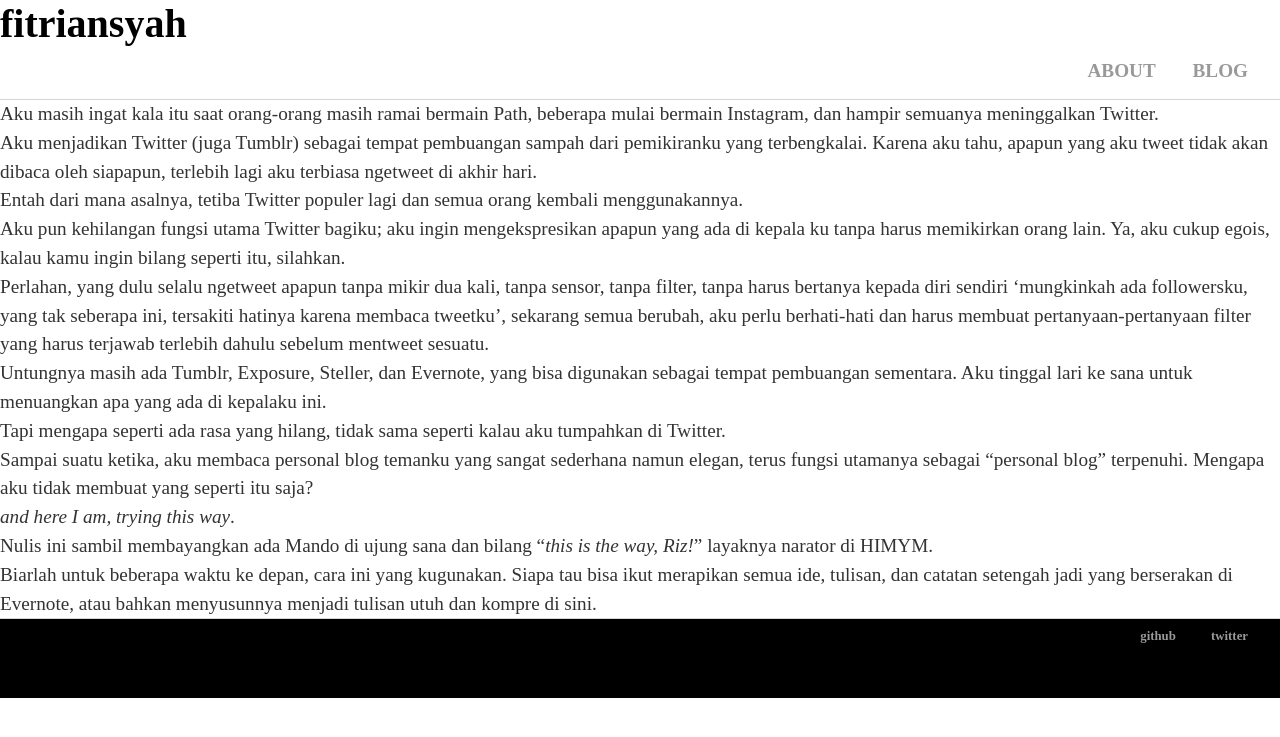
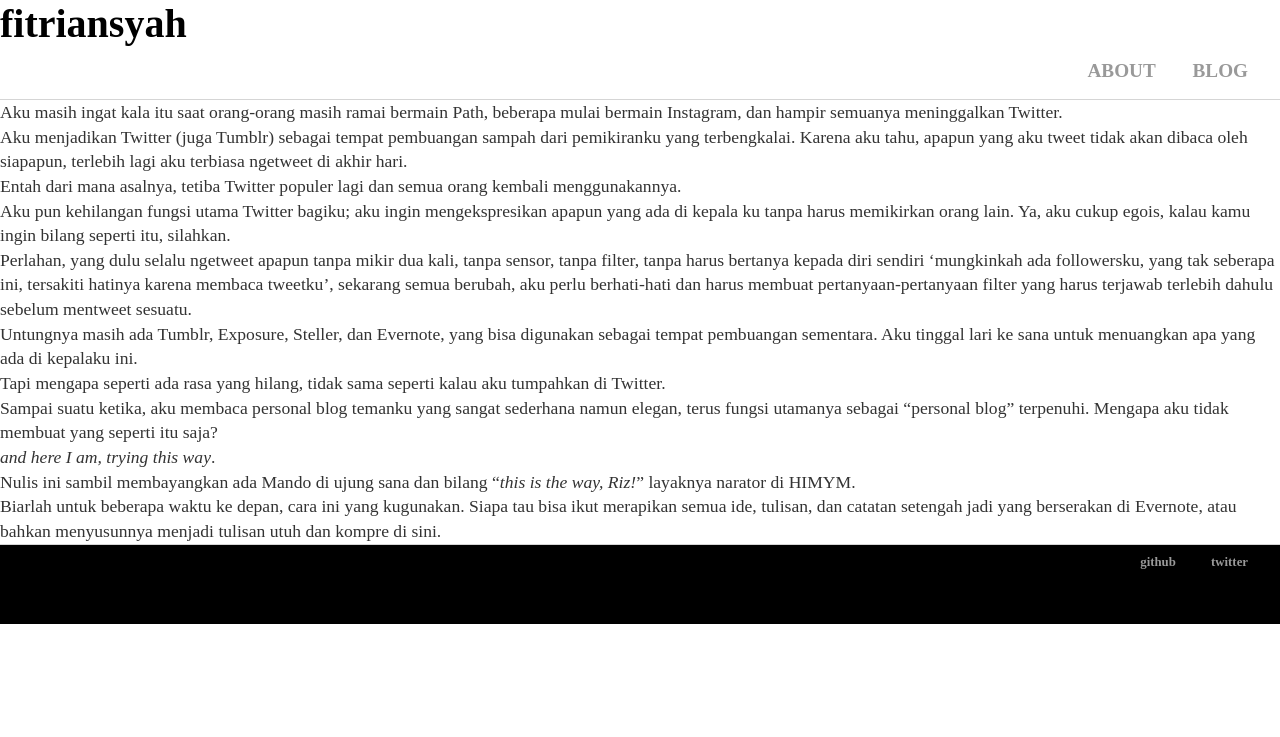
Before and after one commit to rnfitriansyah/rnfitriansyah.github.io, a Jekyll site: the page built from _posts/2020-11-02-The-Starting-Line.md, in a window 1280 px wide. Shown: the top 737 px of the page. Built offline with Jekyll 4.4.1, drawn with Linux system fonts in a browser that asks for light colours.

Commit message:
Update responsive.css

```diff
--- a/css/responsive.css
+++ b/css/responsive.css
@@ -1,7 +1,6 @@
 /* ======================================================== */
 /* =========== GLOBAL STYLES ============================== */
 /* ======================================================== */
-
 
 * {
     margin: 0px; padding: 0; border: 0; box-sizing: border-box;
@@ -40,10 +39,20 @@ h1 {
     font-size: 3em;
     font-family:'Gotham Medium';
 }
+
+h2 {
+    font-size: 2em;
+    font-family:'Garamond';
+}
+
+h3 {
+    font-size: .8em;
+    font-family:'Gotham Light';
+}
 p {
     font-family:'Gotham book';
-    font-size: 1.2em;
-    line-height: 1.5em;
+    font-size: 1.1em;
+    line-height: 1.4em;
     color: #333;
     text-align: left;
 }
@@ -52,11 +61,6 @@ footer {
     border-top: 1px solid #d5d5d5;
     font-size: .8em;
     font-color: white;
-}
-
-ul.posts {
-    margin: 20px auto 40px;
-    font-size: 1.5em;
 }
 
 ul.posts li {
@@ -80,7 +84,7 @@ ul.posts li {
     }
 
     main {
-        min-height: 500px;
+        min-height: 550px;
     }
 
     footer {
@@ -93,12 +97,16 @@ ul.posts li {
 /* =========== TABLET STYLES  ============================== */
 /* ======================================================== */
 
-@media screen and (min-width: 700px) {
+@media screen and (min-width: 800px) {
     body{
         background-color: none;
     }
+
+    main {
+        max-width: 600px;
+        margin: 0 auto 0;
+    }
 }
-
 
 /* ======================================================== */
 /* =========== DESKTOP STYLES  ============================== */
@@ -108,4 +116,8 @@ ul.posts li {
     body{
         background-color: none;
     }
+    main {
+        max-width: 650px;
+        margin: 0 auto 0;
+    }
 }
```
